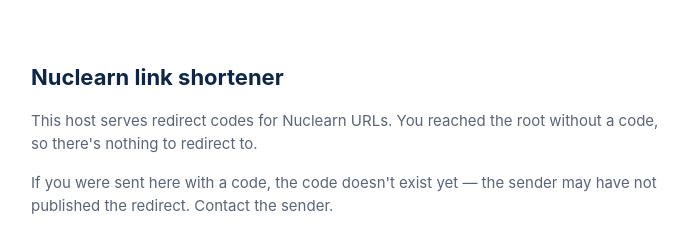
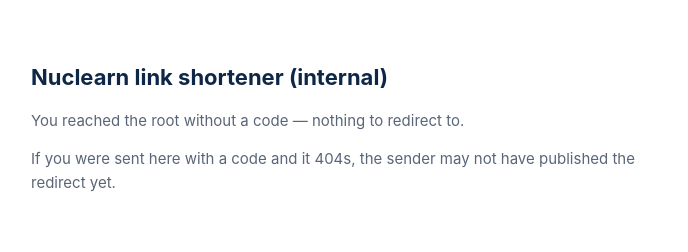
Before and after one commit to NuclearnAI/nl-shortener, a plain HTML site: page index.html in a window 1280 px wide. Shown: the whole page, without its empty margins (289-977 px from the left). Drawn offline with Linux system fonts and the light colour scheme.

```diff
--- a/index.html
+++ b/index.html
@@ -2,20 +2,18 @@
 <html lang="en">
 <head>
 <meta charset="utf-8">
-<title>nl.nuclearn.ai</title>
+<title>nl-shortener</title>
 <style>
 body { font: 15px/1.55 -apple-system, "Segoe UI", Helvetica, sans-serif;
        max-width: 640px; margin: 60px auto; padding: 0 24px; color: #1c2433; }
 h1 { color: #0f2747; font-size: 22px; }
 p { color: #5a6577; }
-a { color: #2c5885; }
 </style>
 </head>
 <body>
-<h1>Nuclearn link shortener</h1>
-<p>This host serves redirect codes for Nuclearn URLs. You reached the root
-without a code, so there's nothing to redirect to.</p>
-<p>If you were sent here with a code, the code doesn't exist yet — the
-sender may have not published the redirect. Contact the sender.</p>
+<h1>Nuclearn link shortener (internal)</h1>
+<p>You reached the root without a code — nothing to redirect to.</p>
+<p>If you were sent here with a code and it 404s, the sender may not have
+published the redirect yet.</p>
 </body>
 </html>
```
Also changed, not shown: 1 other file.
